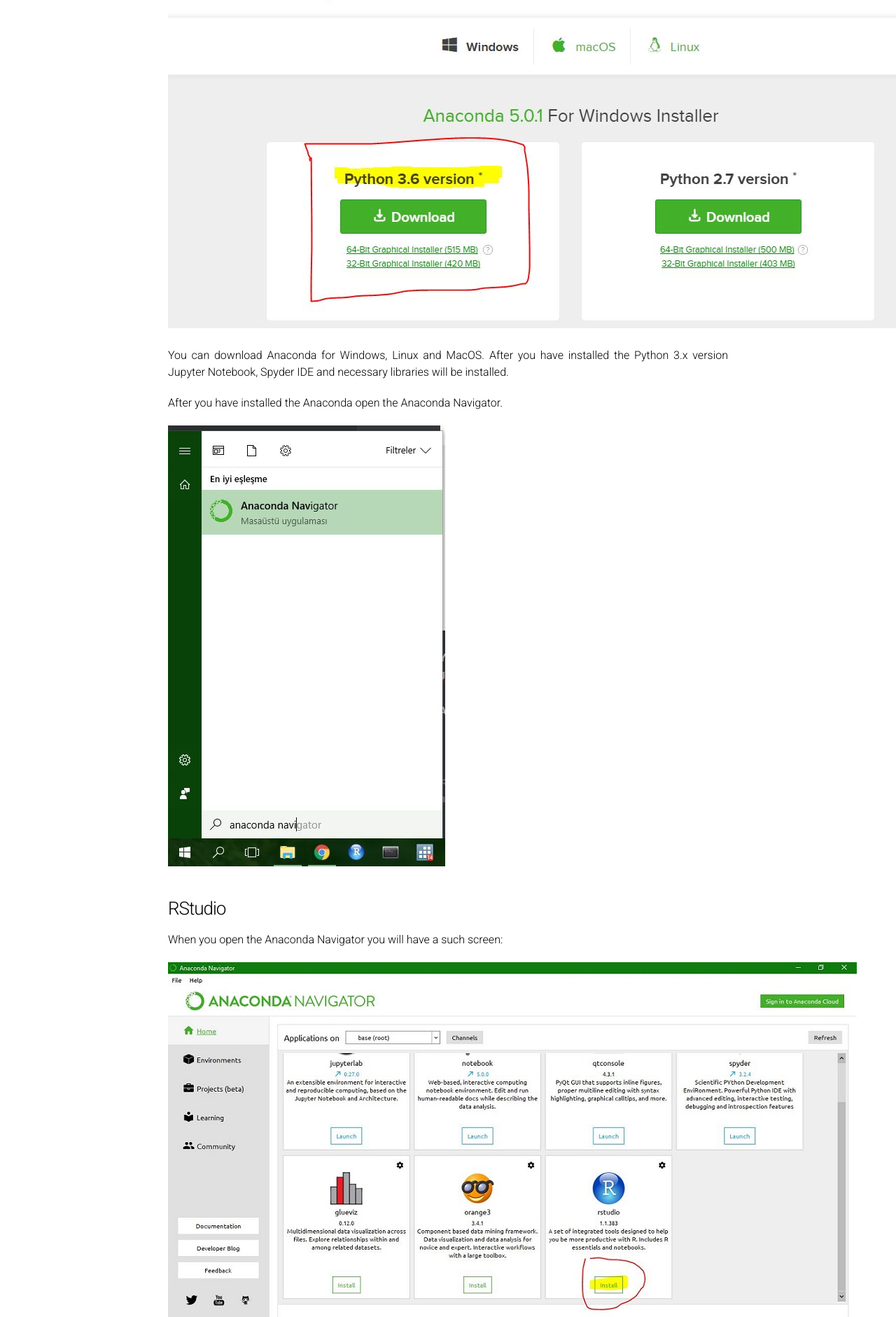
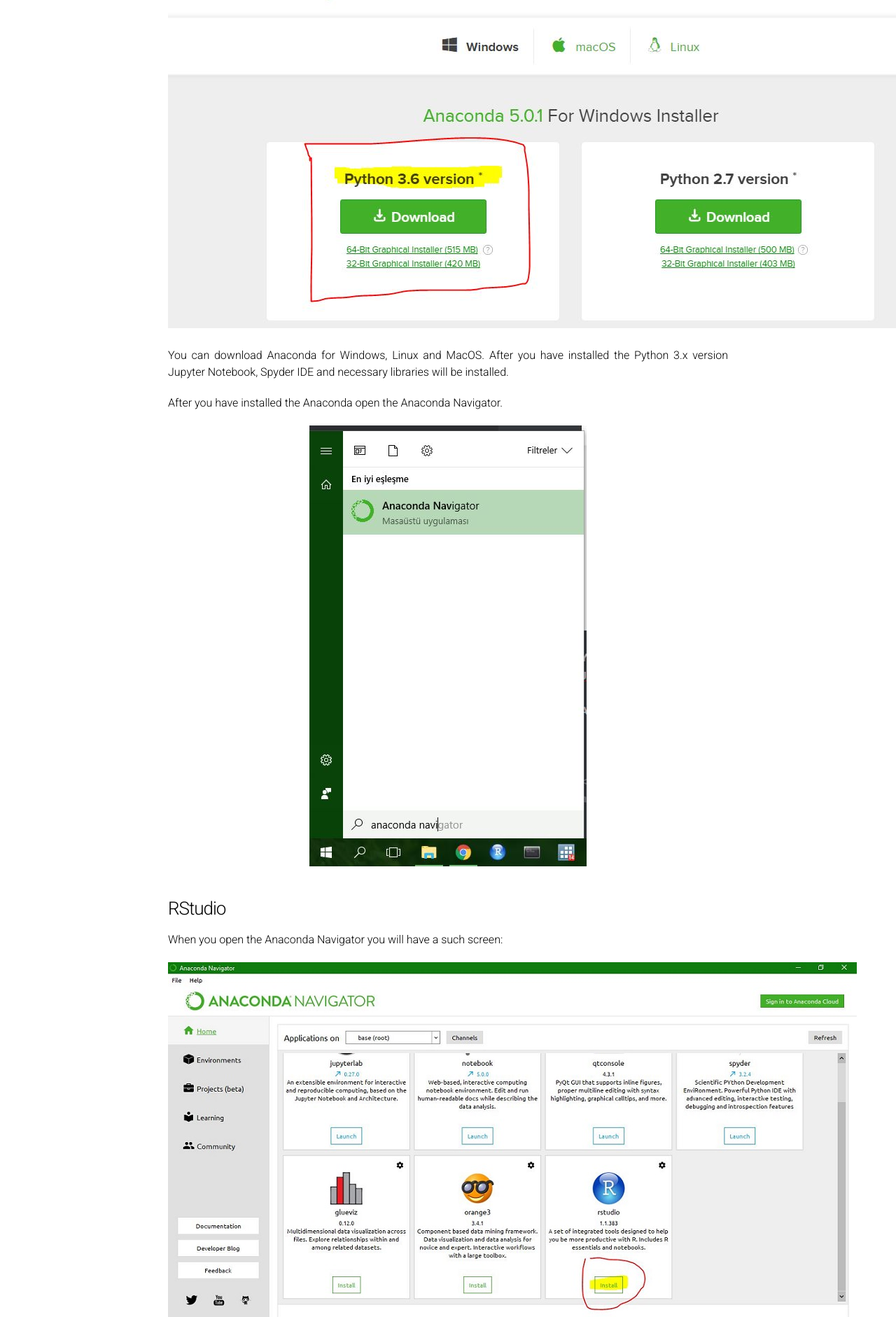
Before and after one commit to itueconomics/bil113e, a Jekyll site: the page built from anaconda-install.md, in a window 1280 px wide. Shown: the part 516-2398 px from the top of the page at 70% size. Built offline with Jekyll 4.4.1, drawn with Linux system fonts in a browser that asks for light colours.

Commit message:
figcenter :@:@

```diff
--- a/anaconda-install.md
+++ b/anaconda-install.md
@@ -11,7 +11,7 @@
 
 We will use Anaconda Python 3.x distributions. So be sure that you have downloaded Anaconda Python 3 distribution. If you are not sure about installing 64-bit or 32-bit, first try to install 64-bit version.
 
-<div class='fig-center'>
+<div class='figcenter'>
 
 <img src='{{ site.baseurl }}/assets/anaconda-download.JPG'>
 
@@ -21,7 +21,7 @@
 
 After you have installed the Anaconda open the Anaconda Navigator.
 
-<div class='fig-center'>
+<div class='figcenter'>
 
 <img src='{{ site.baseurl }}/assets/anaconda-navigator.JPG'>
 
@@ -31,7 +31,7 @@
 
 When you open the Anaconda Navigator you will have a such screen:
 
-<div class='fig-center'>
+<div class='figcenter'>
 
 <img src='{{ site.baseurl }}/assets/rstudio-install.JPG'>
 
@@ -43,7 +43,7 @@
 
 You can open the **Anaconda Prompt** from the Environment section as shown below:
 
-<div class='fig-center'>
+<div class='figcenter'>
 
 <img src='{{ site.baseurl }}/assets/anaconda-environment.JPG'>
 
```
